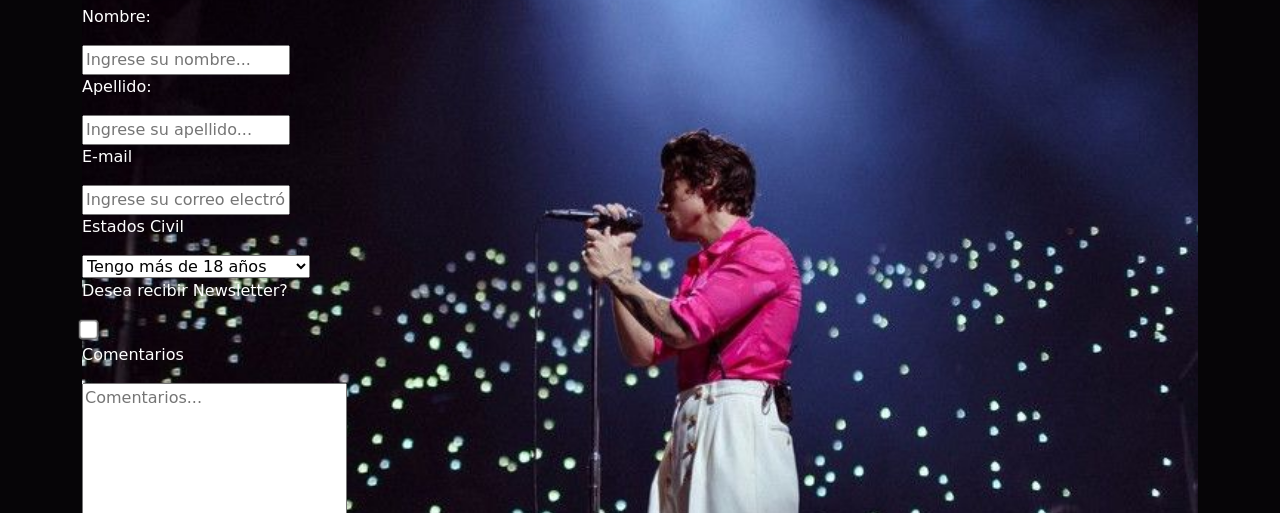
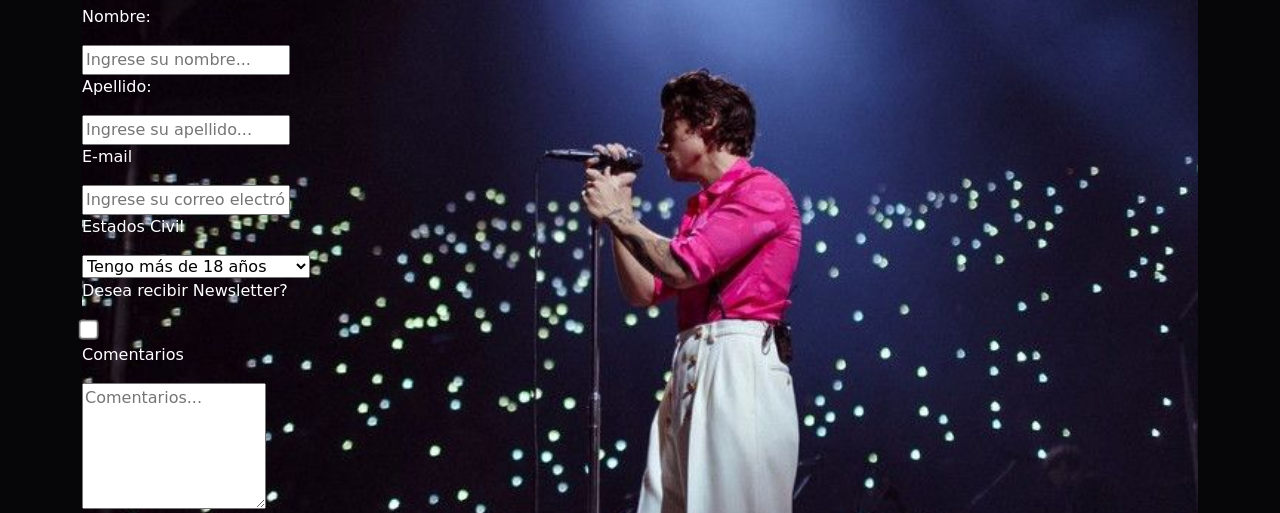
Before and after one commit to tomashernandezz/HarryStyles, a website: page pag/tour.html in a window 1280 px wide. Shown: the part 165-678 px from the top of the page. Drawn offline with nearby package versions, Linux system fonts and the light colour scheme; a web font is replaced by a local one.

Commit message:
quinto commit - text area arreglado

```diff
--- a/pag/tour.html
+++ b/pag/tour.html
@@ -50,7 +50,7 @@
                         <p>Desea recibir Newsletter?</p>
                             <input type="checkbox" value="1" class="checkboxButton">
                         <p>Comentarios</p>
-                        <textarea name="Comentarios" class="text-area" cols="30" rows="10" placeholder="Comentarios..."  class="inputText"></textarea>
+                        <textarea name="Comentarios" class="text-area" cols="20" rows="5" placeholder="Comentarios..."  class="inputText"></textarea>
                         <br>
                     <input type="reset" value="Eliminar contenido" class="buttonEnd">
                     <input type="submit" value="Enviar formulario" class="buttonEnd">
```
